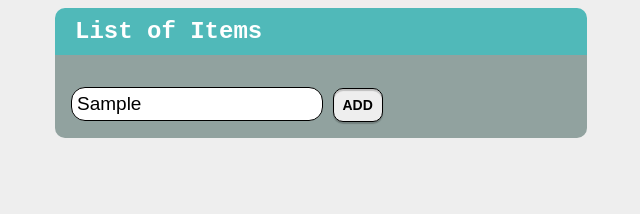
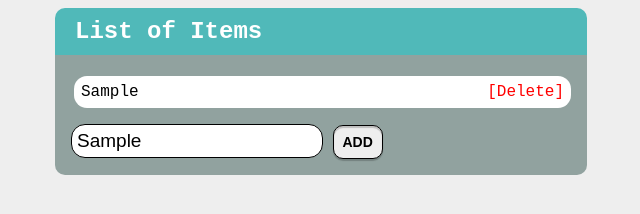
Before and after one commit to sineastra/JS-Advanced-January-2021, a website: page 05 DOM Events/02. Add-Delete/index.html in a window 1280 px wide. Both pictures are taken after typing "Sample" into the empty fields and a click on the button "Add". Shown: the whole page, without its empty margins (319-959 px from the left). Drawn offline with Linux system fonts and the light colour scheme.

Commit message:
added 02 Add Delete

```diff
--- a/05 DOM Events/02. Add-Delete/app.js
+++ b/05 DOM Events/02. Add-Delete/app.js
@@ -1,3 +1,21 @@
 function addItem() {
-    //TODO...
+    const data = {
+        valueToAdd: document.getElementById("newText").value,
+        list: document.getElementById("items"),
+    }
+
+    function eFactory(tag, content) {
+        const temp = document.createElement(tag)
+        temp.innerHTML = content
+
+        return temp
+    }
+
+    const item = eFactory("li", data.valueToAdd)
+    const deleteLink = eFactory("a", "[Delete]")
+    deleteLink.href = "#"
+    deleteLink.addEventListener("click", e => e.target.parentNode.remove())
+    item.appendChild(deleteLink)
+
+    data.list.appendChild(item)
 }
--- a/05 DOM Events/02. Add-Delete/index.html
+++ b/05 DOM Events/02. Add-Delete/index.html
@@ -16,7 +16,7 @@ Submit your solutions in the SoftUni judge system at https://judge.softuni.bg/Co
     <h1>List of Items</h1>
     <main>
         <ul id="items"></ul>
-        <input type="text" id="newItemText" />
+        <input type="text" id="newText" />
         <input type="button" value="Add" onclick="addItem()">
     </main>
     <script src="./app.js"></script>
```
